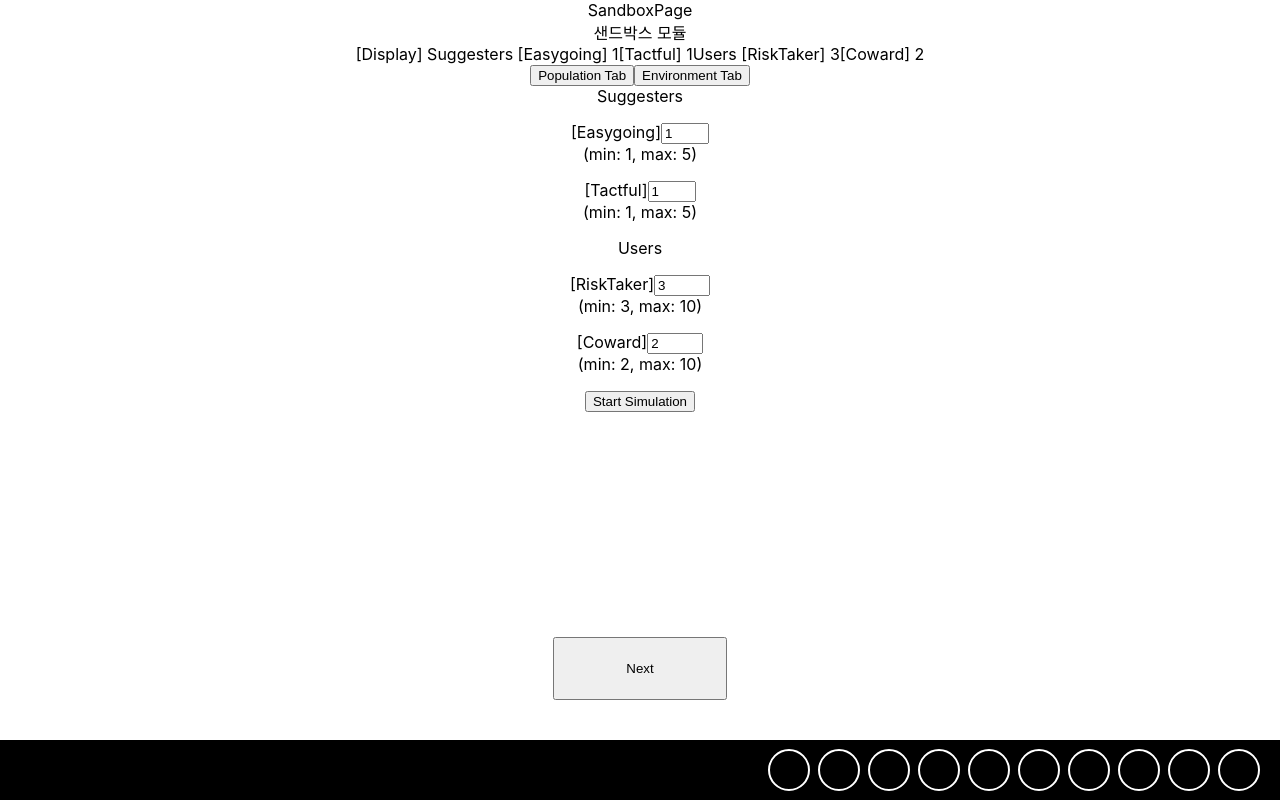
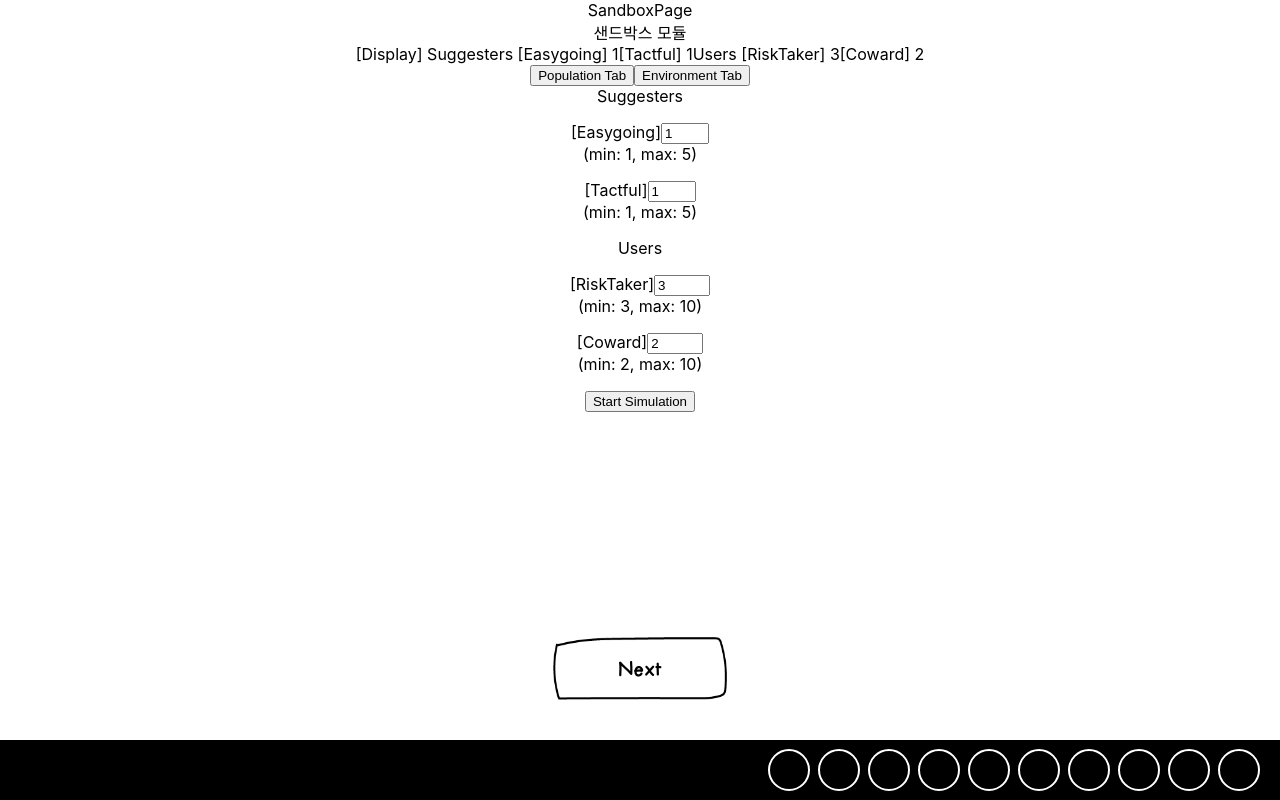
Before and after one commit to ericagong/SNU-project, a React (Create React App) app: page /sandbox in a window 1280 px wide. Built offline with nearby package versions, Linux system fonts and the light colour scheme.

Commit message:
fix: sandbox button

```diff
--- a/src/containers/sandbox/Sandbox.js
+++ b/src/containers/sandbox/Sandbox.js
@@ -1,5 +1,9 @@
 import React, { Component } from 'react'
 import { withRouter } from 'react-router-dom';
+
+import Button from './../../Assets/Images/Button.png'
+
+import './Sandbox.css'
 
 class Sandbox extends Component {
 
@@ -281,11 +285,13 @@ class Sandbox extends Component {
                     Start Simulation
                 </button>
 
-                <button
+                {/* <button
                     id = 'next-button'
                     onClick = {() => this.clickNextHandler()}>
                     Next
-                </button>
+                </button> */}
+                <img className="ButtonStyle" src={Button} alt={Button} onClick = {() => this.clickNextHandler()} />
+                <div className="ButtonText" onClick = {() => this.clickNextHandler()}>Next</div>
             </div>
         )
     }
```
Also changed, not shown: src/containers/sandbox/Sandbox.css (added).
